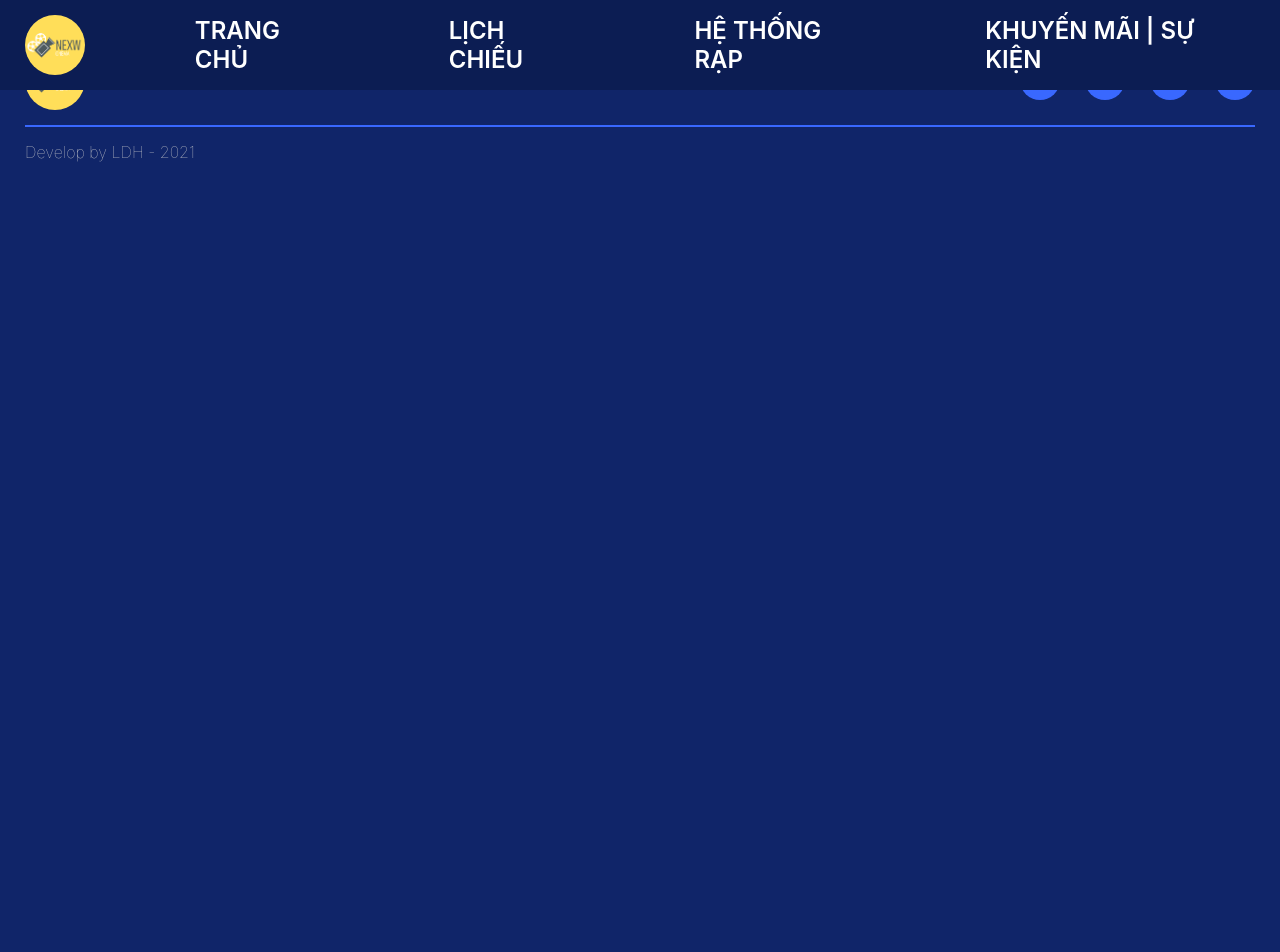
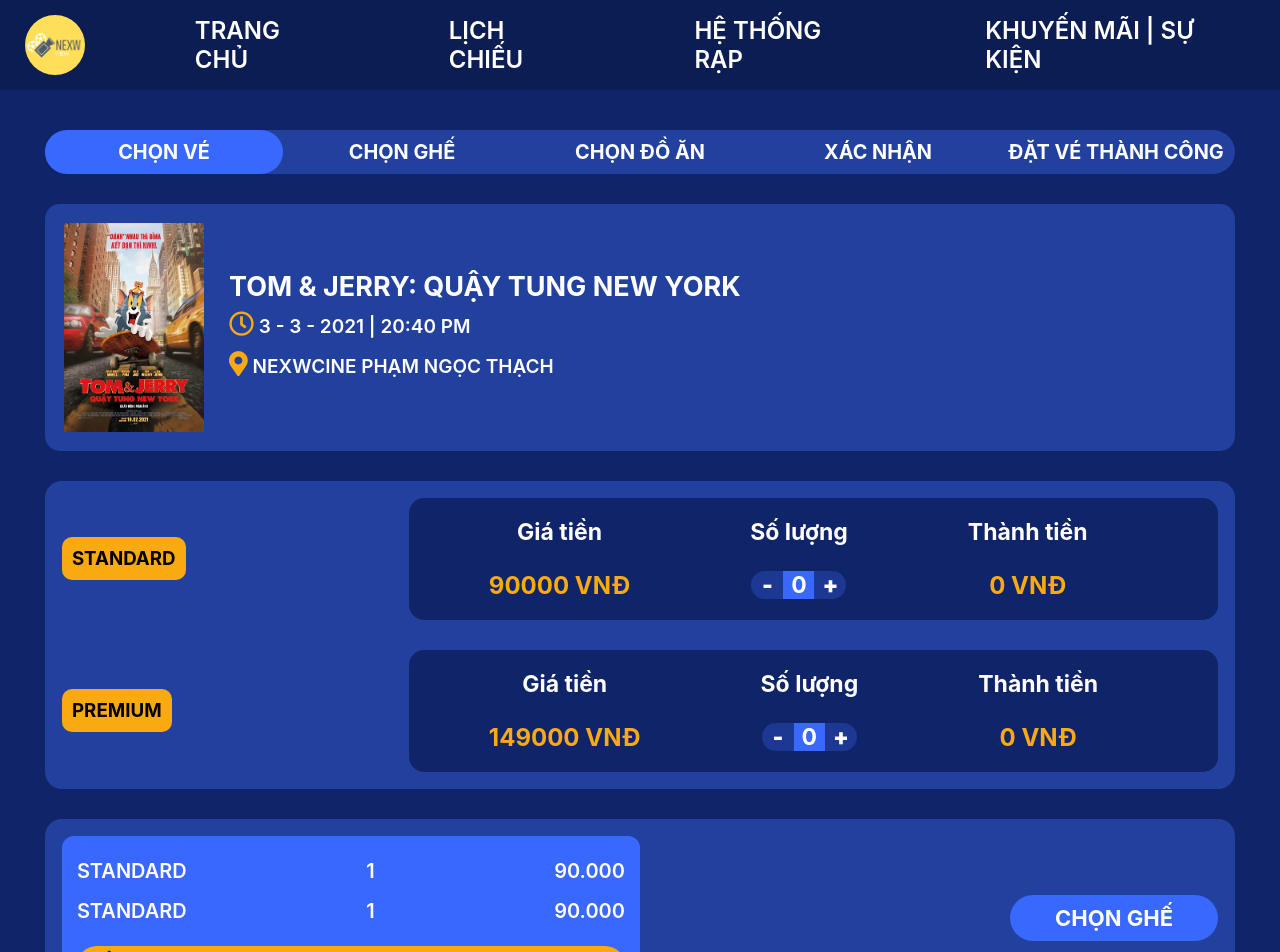
Before and after one commit to ldh1511/Project_Cinema, a React (Create React App) app: page /order in a window 1280 px wide. Shown: the top 952 px of the page. Before the commit the page ends 800 px from the top, so only its background shows below. Built offline with nearby package versions, Linux system fonts and the light colour scheme; no server answers.

Commit message:
add order component

```diff
--- a/src/App.css
+++ b/src/App.css
@@ -520,3 +520,188 @@
 .address-slot-content .film-slot .slot:first-child{
   margin-left: 0;
 }
+.order-container{
+  padding-top: 100px;
+  max-width: 1190px;
+  margin: 0 auto;
+}
+.status-bar{
+  display: flex;
+  background: #22409E;
+  border-radius: 35px;
+  text-transform: uppercase;
+  font-size: 17px;
+  margin-top: 30px;
+}
+.status{
+  width: 20%;
+  text-align: center;
+  padding: 10px;
+  cursor: pointer;
+}
+.status-active{
+  background: #3968FF;
+  border-radius: 35px;
+}
+.order-info-film{
+  display: flex;
+  border-radius: 15px;
+  background: #22409E;
+  padding: 19px;
+  margin-top: 30px;
+  align-items: center;
+}
+.order-info-img{
+  overflow: hidden;
+  width: 140px;
+}
+.order-info-img img{
+  width: 100%;
+  height: 100%;
+  display: block;
+}
+.order-info-content{
+  margin-left: 25px;
+  line-height: 40px;
+}
+.order-info-content h2{
+  text-transform: uppercase;
+  font-size: 27px;
+}
+.order-info-content p{
+  text-transform: uppercase;
+  font-size: 19px;
+  font-weight: 600;
+}
+.order-info-content p i{
+  color: #FAAA11;
+  font-size: 25px;
+}
+.price-container{
+  margin-top: 30px;
+  border-radius: 17px;
+  background: #22409E;
+  padding: 17px;
+}
+.price-box{
+  display: flex;
+  align-items: center;
+  justify-content: space-between;
+  margin-bottom: 30px;
+}
+.price-box:last-child{
+  margin-bottom: 0;
+}
+.price-type{
+  padding: 10px;
+  background: #FAAA11;
+  border-radius: 10px;
+  color: black;
+}
+.price-type h3{
+  text-transform: uppercase;
+  font-weight: 700;
+}
+.price-info-box{
+  display: flex;
+  background: #102569;
+  padding: 20px;
+  border-radius: 15px;
+  width: 70%;
+}
+.price-info{
+  display: flex;
+  flex-direction: column;
+  align-items: center;
+  justify-content: center;
+  margin: 0 60px;
+}
+.price-info h5{
+  font-size: 23px;
+  margin-bottom: 25px;
+}
+.price-info h4{
+  font-size: 24px;
+  color: #FAAA11;
+}
+.price-amount{
+  display: flex;
+  font-size: 23px;
+  cursor: pointer;
+}
+.amount-icon{
+  width: 32px;
+  height: inherit;
+  text-align: center;
+  background: #1D3892;
+}
+.amount-icon:first-child{
+  border-top-left-radius: 15px;
+  border-bottom-left-radius: 15px;
+}
+.amount-icon:last-child{
+  border-top-right-radius: 15px;
+  border-bottom-right-radius: 15px;
+}
+.amount-icon span{
+  font-weight: 900;
+    display: block;
+}
+.amount-total{
+  width: 31px;
+  text-align: center;
+  background: #3968FF;
+}
+.amount-total span{
+  font-weight: 700;
+}
+.bill-container{
+  margin-top: 30px;
+  border-radius: 17px;
+  background: #22409E;
+  padding: 17px;
+  display: flex;
+  justify-content: space-between;
+  align-items: center;
+}
+.bill-box{
+  background: #3968FF;
+  border-radius: 12px;
+  padding: 15px;
+  width: 50%;
+}
+.bill-row{
+  display: flex;
+  justify-content: space-between;
+  line-height: 40px;
+}
+.bill-row h4{
+  font-size: 20px;
+  text-transform: uppercase;
+  font-weight: 600;
+}
+.bill-total{
+  background: #FAAA11;
+  border-radius: 35px;
+  margin-top: 15px;
+  padding: 0 10px;
+  color: #102569;
+}
+.next-button button{
+  padding: 10px 45px;
+  outline: none;
+  border: none;
+  font-size: 22px;
+  font-family: inherit;
+  border-radius: 35px;
+  text-transform: uppercase;
+  background: #3968FF;
+  color: white;
+  font-weight: 700;
+  transition: all .2s;
+  cursor: pointer;
+}
+.next-button button:hover{
+  background: #FAAA11;
+  color: #102569;
+}
--- a/src/App.js
+++ b/src/App.js
@@ -6,6 +6,7 @@
 import Home from './components/Home';
 import FilmSchedule from './components/FilmSchedule';
 import axios from 'axios';
+import Order from './components/Order';
 function App() {
   const [data, setData] = useState();
   const getData = async () => {
@@ -24,6 +25,7 @@
         <Switch>
           <Route exact path='/' component={() => <Home data={data} />}></Route>
           <Route path='/film-schedule' component={() => <FilmSchedule data={data}/>}></Route>
+          <Route path='/order' component={Order}></Route>
         </Switch>
         <Footer />
       </div>
--- /dev/null
+++ b/src/components/Bill.js
@@ -0,0 +1,25 @@
+import React from "react";
+const Bill = () => {
+    return (
+        <div className="bill-box">
+            <div className="bill-row">
+                <h4>standard</h4>
+                <h4>1</h4>
+                <h4>90.000</h4>
+            </div>
+            <div className="bill-row">
+                <h4>standard</h4>
+                <h4>1</h4>
+                <h4>90.000</h4>
+            </div>
+            <div className="bill-total">
+                <div className="bill-row">
+                    <h4>tổng cộng</h4>
+                    <h4>2</h4>
+                    <h4>239.000</h4>
+                </div>
+            </div>
+        </div>
+    )
+}
+export default Bill;
--- a/src/components/FilmSchedule.js
+++ b/src/components/FilmSchedule.js
@@ -1,12 +1,13 @@
 import React, { useState, useEffect, useRef } from 'react';
 import Event from './Event';
 import FilmShowtimes from './FilmShowtimes';
-import { NavLink, Route, Switch } from 'react-router-dom';
+import { NavLink, Route, Switch, Redirect } from 'react-router-dom';
 import axios from 'axios';
 import CinemaShowtimes from './CinemaShowtimes';
 const FilmSchedule = ({ data }) => {
     const [film_cinema, setFilmInfo] = useState();
     const [cinema, setCinema] = useState();
+    const [slot, setSlot] = useState(null);
     const ref = useRef();
     const getFilmInfo = async () => {
         const url = "https://603913a8d2b9430017d23bc1.mockapi.io/film_cinema";
@@ -35,6 +36,13 @@
             e.target.className = "btn btn-active"
         }
     }
+    const handleSelectTime = (dt) => {
+        setSlot(dt);
+    }
+    if (slot) {
+        return <Redirect to='/order'></Redirect>
+    }
+    else {
         return (
             <div className='film-schedule'>
                 <div className='btn-container' ref={ref} onClick={handleClick}>
@@ -47,14 +55,16 @@
                 </div>
                 <Switch>
                     <Route path={"/film-schedule/movie-showtimes"} component={() =>
-                    <FilmShowtimes film_cinema={film_cinema} cinema={cinema} data={data} />
+                        <FilmShowtimes film_cinema={film_cinema} cinema={cinema} data={data} onClick={handleSelectTime} />
                     } />
                     <Route path={"/film-schedule/cinema-showtimes"} component={() =>
-                    <CinemaShowtimes cinema={cinema} film_cinema={film_cinema} film={data}/>
+                        <CinemaShowtimes cinema={cinema} film_cinema={film_cinema} film={data} onClick={handleSelectTime} />
                     } />
+
                 </Switch>
                 <Event />
             </div>
         )
     }
+}
 export default FilmSchedule;
--- a/src/components/FilmShowtimes.js
+++ b/src/components/FilmShowtimes.js
@@ -1,7 +1,7 @@
 import React, { useState, useRef } from 'react';
 import poster from '../img/HO00002213.jpg';
 import Film from './Film';
-const FilmShowtimes = ({ film_cinema, cinema, data }) => {
+const FilmShowtimes = ({ film_cinema, cinema, data, onClick }) => {
     let days = ['CN', 'Thứ 2', 'Thứ 3', 'Thứ 4', 'Thứ 5', 'Thứ 6', 'Thứ 7'];
     const [count, setCount] = useState(0);
     const [date, setDate] = useState(new Date().getDay());
@@ -14,9 +14,9 @@
         setFilmSelect(dt);
     }
     if (filmSelect && film_cinema && cinema) {
-        let x = film_cinema.filter((ele) => ele.idFilm == filmSelect.id);
+        let x = film_cinema.filter((ele) => parseInt(ele.idFilm) === parseInt(filmSelect.id));
         x.map((ele, i) => {
-            let t = cinema.filter((e) => e.id == ele.idLocation);
+            let t = cinema.filter((e) => parseInt(e.id) === parseInt(ele.idLocation));
             return x[i] = { ...x[i], location: t[0].location, locationName: t[0].name }
         })
         let classify = filmSelect.classify.split("-");
@@ -115,7 +115,7 @@
                                 </div>
                                 <div className="film-slot">
                                     {ele.set[date].map(el => (
-                                        <div className="slot">
+                                        <div className="slot" onClick={()=>{onClick(el)}}>
                                             <h3>{el}</h3>
                                         </div>
                                     ))}
--- /dev/null
+++ b/src/components/Order.js
@@ -0,0 +1,45 @@
+import React, { useState } from 'react';
+import Bill from './Bill';
+import OrderFilm from './OrderFim';
+import Price from './Price';
+const Order = () => {
+    const [step, setStep] = useState(1);
+    const [bill, setBill]=useState([]);
+    const handleClick=(dt)=>{
+        console.log(dt)
+        // setBill([...bill, dt])
+    }
+    return (
+        <div className="order-container">
+            <div className="status-bar">
+                <div className="status status-active">
+                    <h3>Chọn vé</h3>
+                </div>
+                <div className="status">
+                    <h3>Chọn ghế</h3>
+                </div>
+                <div className="status">
+                    <h3>Chọn đồ ăn</h3>
+                </div>
+                <div className="status">
+                    <h3>Xác nhận</h3>
+                </div>
+                <div className="status">
+                    <h3>Đặt vé thành công</h3>
+                </div>
+            </div>
+            <OrderFilm />
+            <div className="price-container">
+                <Price price={90000} type={'standard'} onClick={handleClick}/>
+                <Price price={149000} type={'premium'} onClick={handleClick}/>
+            </div>
+            <div className="bill-container">
+                <Bill />
+                <div className="next-button">
+                    <button>Chọn ghế</button>
+                </div>
+            </div>
+        </div>
+    )
+}
+export default Order;
--- /dev/null
+++ b/src/components/OrderFim.js
@@ -0,0 +1,17 @@
+import React from "react";
+import poster from '../img/HO00002213.jpg';
+const OrderFilm = () => {
+    return (
+        <div className="order-info-film">
+            <div className="order-info-img">
+                <img src={poster} alt=""></img>
+            </div>
+            <div className="order-info-content">
+                <h2>tom & jerry: quậy tung new york</h2>
+                <p><i className="far fa-clock"></i> 3 - 3 - 2021 | 20:40 PM </p>
+                <p><i className="fas fa-map-marker-alt"></i> nexwcine phạm ngọc thạch</p>
+            </div>
+        </div>
+    )
+}
+export default OrderFilm;
--- /dev/null
+++ b/src/components/Price.js
@@ -0,0 +1,51 @@
+import React, { useState } from 'react';
+const Price = ({ price, type, onClick }) => {
+    const [amount, setAmount] = useState({
+        priceTicket: price,
+        type:type,
+        number: 0,
+        total: 0
+    });
+    const handlePlus = () => {
+        let curNumber = amount.number;
+        curNumber++;
+        setAmount({ ...amount, number: curNumber, total:curNumber*amount.priceTicket });
+        onClick(amount);
+    }
+    const handleMinus = () => {
+        let curNumber = amount.number;
+        curNumber--;
+        setAmount({ ...amount, number: curNumber, total:curNumber*amount.priceTicket });
+        onClick(amount);
+    }
+    return (
+        <div className="price-box">
+            <div className="price-type"><h3>{type}</h3></div>
+            <div className="price-info-box">
+                <div className="price-info">
+                    <h5>Giá tiền</h5>
+                    <h4>{price} VNĐ</h4>
+                </div>
+                <div className="price-info">
+                    <h5>Số lượng</h5>
+                    <div className="price-amount">
+                        <div className="amount-icon" onClick={handleMinus}>
+                            <span>-</span>
+                        </div>
+                        <div className="amount-total">
+                            <span>{amount.number}</span>
+                        </div>
+                        <div className="amount-icon" onClick={handlePlus}>
+                            <span>+</span>
+                        </div>
+                    </div>
+                </div>
+                <div className="price-info">
+                    <h5>Thành tiền</h5>
+                    <h4>{amount.total} VNĐ</h4>
+                </div>
+            </div>
+        </div>
+    )
+}
+export default Price;
```
Also changed, not shown: src/components/CinemaShowtimes.js (+28 -33 lines). Lines whose indentation alone changed are shown as unchanged.
